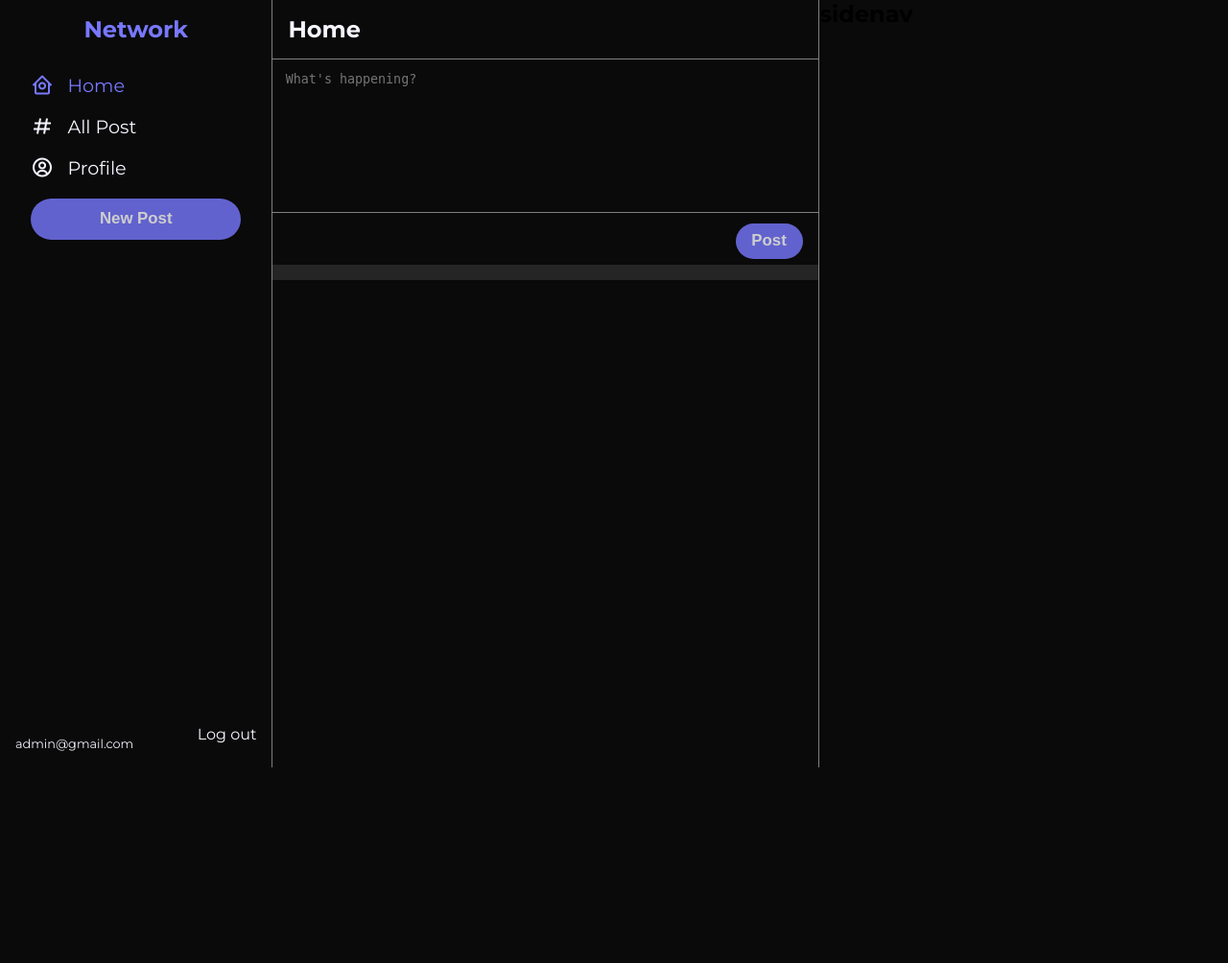
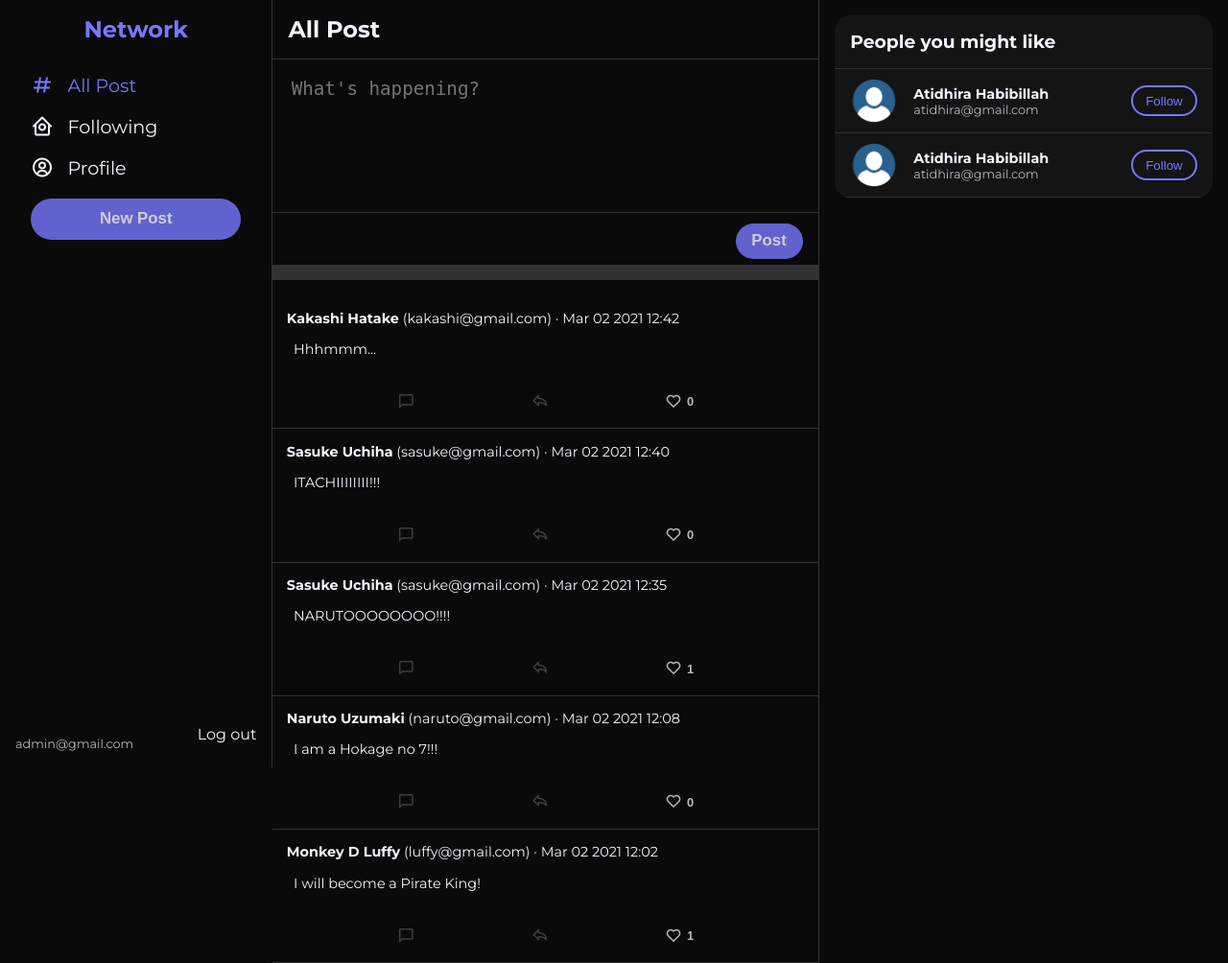
Before and after one commit to atidhirah/network, a Django app: page / in a window 1280 px wide. Shown: the whole page at 96% size. Before the commit the page ends 800 px from the top, so only its background shows below. Run offline with Django 3.2, Linux system fonts and the light colour scheme; a user stored in the database is signed in; data comes from the database, SQL or seed files in the repository; both versions use the stored data as it was after the commit; data that the repository does not hold is empty.

Commit message:
Make user must login before can use app

```diff
--- a/network/models.py
+++ b/network/models.py
@@ -11,6 +11,7 @@ class User(AbstractUser):
 
     def serialize(self):
         return {
+            "id": self.id,
             "username": self.username,
             "email": self.email,
             "fullname": f"{self.first_name} {self.last_name}",
--- a/network/static/network/css/main.css
+++ b/network/static/network/css/main.css
@@ -1,5 +1,6 @@
 @import "./entry.css";
 @import "./mainnav.css";
+@import "./sidenav.css";
 @import "./newpost.css";
 @import "./post.css";
 @import "./profile.css";
@@ -8,8 +9,10 @@
 :root {
   --clr-primary: rgb(120, 120, 255);
   --clr-dark: rgb(10, 10, 10);
+  --clr-grey: rgb(20, 20, 20);
   --clr-text-light: rgb(245, 245, 255);
   --clr-text-grey: rgb(185, 185, 192);
+  --clr-border: rgb(50, 50, 50);
   --clr-pink: rgb(255, 47, 92);
 }
 
@@ -38,11 +41,12 @@ textarea {
   color: var(--clr-text-light);
   resize: none;
   width: 100%;
-  min-height: 10rem;
+  height: 10rem;
+  font-size: 1.2rem;
   padding: 1em;
   outline: none;
   border: none;
-  border-bottom: 1px solid grey;
+  border-bottom: 1px solid var(--clr-border);
 }
 
 body {
@@ -57,6 +61,22 @@ body {
 
 .logo:hover {
   opacity: 1;
+}
+
+.text-nodata {
+  margin-top: 1em;
+  text-align: center;
+}
+
+.text-name {
+  font-size: 0.9rem;
+  font-weight: bold;
+  color: var(--clr-text-light);
+}
+
+.text-email {
+  font-size: 0.8rem;
+  color: var(--clr-text-grey);
 }
 
 .btn {
@@ -114,7 +134,7 @@ body {
 .sidenav {
   grid-area: sidenav;
   background-color: var(--clr-dark);
-  border-left: 1px solid grey;
+  border-left: 1px solid var(--clr-border);
 }
 
 /** =====================CONTENT===================== **/
@@ -125,7 +145,7 @@ body {
 }
 .content > header {
   padding: 1em;
-  border-bottom: 1px solid grey;
+  border-bottom: 1px solid var(--clr-border);
 }
 
 .pagination {
@@ -154,7 +174,7 @@ body {
 
 /** =====================HOME===================== **/
 .home-newpost {
-  border-bottom: 1em solid rgb(37, 37, 37);
+  border-bottom: 1em solid var(--clr-border);
   margin-bottom: 1em;
   overflow: auto;
 }
--- a/network/static/network/css/mainnav.css
+++ b/network/static/network/css/mainnav.css
@@ -3,7 +3,7 @@
   height: 100vh;
   display: flex;
   flex-direction: column;
-  border-right: 1px solid grey;
+  border-right: 1px solid var(--clr-border);
   position: sticky;
   top: 0;
   left: 0;
@@ -56,10 +56,6 @@
   color: var(--clr-text-light);
 }
 
-.nav__user-action span {
-  font-size: 0.8rem;
-}
-
 .nav__user-action ul {
   width: 100%;
 
--- a/network/static/network/css/post.css
+++ b/network/static/network/css/post.css
@@ -1,7 +1,7 @@
 .post__container {
   font-size: 0.9rem;
   padding: 1em;
-  border-bottom: 1px solid grey;
+  border-bottom: 1px solid var(--clr-border);
 }
 
 .post__container header {
@@ -32,7 +32,7 @@
   color: var(--clr-text-light);
   font-size: 0.8rem;
   outline: none;
-  border: 1px solid gray;
+  border: 1px solid grey;
   padding: 0.7em 1.5em;
   position: absolute;
   bottom: 0px;
@@ -99,9 +99,11 @@
 
 #postCancel,
 #postEdit {
+  background-color: var(--clr-primary);
   width: fit-content;
+  font-size: 0.8rem;
   font-weight: normal;
-  padding: 0 1em;
+  padding: 0.5em 1em;
   margin: 0;
 }
 
--- a/network/static/network/css/profile.css
+++ b/network/static/network/css/profile.css
@@ -1,12 +1,12 @@
 .profile {
   width: 100%;
   background-color: var(--clr-dark);
-  border-bottom: 1px solid grey;
+  border-bottom: 1px solid var(--clr-border);
 }
 
 .profile__banner {
   height: 10rem;
-  background-color: grey;
+  background-color: var(--clr-border);
 }
 
 .profile__data1 {
--- /dev/null
+++ b/network/static/network/css/sidenav.css
@@ -0,0 +1,57 @@
+.sidenav-container {
+  color: var(--clr-text-light);
+  padding: 1em;
+}
+
+.people {
+  background-color: var(--clr-grey);
+  border-radius: 1em;
+  overflow: hidden;
+}
+
+.people header {
+  border-bottom: 1px solid var(--clr-border);
+  padding: 1em;
+}
+
+.people li {
+  border-bottom: 1px solid var(--clr-border);
+  display: flex;
+  align-items: center;
+  padding: 0.5em 1em;
+}
+
+.people__img {
+  background: url("../img/user1.png");
+  background-repeat: no-repeat;
+  background-position: center;
+  background-size: cover;
+  width: 50px;
+  height: 50px;
+  border-radius: 50%;
+}
+
+.people__data {
+  flex-grow: 1;
+  padding: 0 1em;
+}
+
+.people__name:hover {
+  text-decoration: underline;
+  cursor: pointer;
+}
+
+.people__follow {
+  background-color: var(--clr-grey);
+  outline: none;
+  color: var(--clr-primary);
+  padding: 0.5em 1em;
+  border-radius: 2em;
+  border: 2px solid var(--clr-primary);
+  cursor: pointer;
+  transition: all 0.2s;
+}
+
+.people__follow:hover {
+  background-color: var(--clr-border);
+}
--- a/network/static/network/js/Components/Post.js
+++ b/network/static/network/js/Components/Post.js
@@ -129,7 +129,7 @@ class Post extends HTMLElement {
 
       editBtn.style.display = "none";
       buttons.innerHTML =
-        "<p>You need to login first before interact to this post.</p>";
+        "<p>Need to login first before interact with this post.</p>";
     }
   }
 
--- a/network/static/network/js/main.js
+++ b/network/static/network/js/main.js
@@ -1,24 +1,15 @@
 import Database from "./Database.js";
 import "./Components/Post.js";
 
-let userStatus;
 let userEmail;
 let pageCount;
 let currentPage;
 
 document.addEventListener("DOMContentLoaded", () => {
-  // Check if user login
-  const user = document.getElementById("userAction");
-  if (user) {
-    userStatus = true;
+  // Get user email
   userEmail = document.getElementById("userActionEmail").innerText;
-    Database.getProfile(userEmail, 1);
   // Setup new post button from navigation
   setupNewPost();
-  } else {
-    userStatus = false;
-    userEmail = null;
-  }
 
   // First load content
   setupSection();
@@ -63,7 +54,7 @@ const setupSection = () => {
 
   if (section !== "profile") {
     if (section == "home") {
-      setupHomeNewPost();
+      setupHome();
     }
     Database.getPosts(section, 1).then((result) => {
       pageCount = result.page_count;
@@ -91,20 +82,20 @@ const setupSection = () => {
 };
 
 // *====================== HOME SECTION ======================*
-const setupHomeNewPost = () => {
+const setupHome = () => {
   const homePostBtn = document.getElementById("homeNewPostSubmit");
-  const homePostUser = document.getElementById("homeNewPostUser");
-  const homePostContent = document.getElementById("homeNewPostContent");
+  const url = homePostBtn.dataset.url;
 
-  homePostBtn.onclick = () => {
-    const maker = homePostUser.value;
-    let content = homePostContent.value;
+  homePostBtn.onclick = (e) => {
+    const maker = document.querySelector("#homeNewPostUser").value;
+    let content = document.querySelector("#homeNewPostContent").value;
+    if (content !== "") {
       content = content.replace(/\n\r?/g, "<br />");
       Database.makePost(maker, content).then(() => {
         // Go to homepage after creating a post
-      const url = homePostBtn.dataset.url;
         document.location.href = url;
       });
+    }
     e.preventDefault();
   };
 };
@@ -175,6 +166,9 @@ const createPostElements = (arrData) => {
   // Clear previous post data
   index.innerHTML = "";
 
+  if (arrData.length === 0) {
+    index.innerHTML = `<p class="text-nodata"> No post can be displayed.</p>`;
+  } else {
     // Loop through the data and make post element
     for (let i in arrData) {
       const post = arrData[i];
@@ -189,6 +183,7 @@ const createPostElements = (arrData) => {
 
       // Append post element into post container
       index.appendChild(element);
+    }
   }
 };
 
--- a/network/templates/network/explore.html
+++ b/network/templates/network/following.html
@@ -1,6 +1,6 @@
 {%extends "network/layout.html"%} {%load static%} {%block body%}
-<header data-section="explore">
-  <h2>Explore</h2>
+<header data-section="following">
+  <h2>Following</h2>
 </header>
 <div id="postData"></div>
 
@@ -12,4 +12,4 @@
   </div>
 </div>
 
-{%endblock%} {%block title%}Network{%endblock%}
+{%endblock%} {%block title%}Following{%endblock%}
--- a/network/templates/network/index.html
+++ b/network/templates/network/index.html
@@ -1,6 +1,6 @@
 {%extends "network/layout.html"%} {%load static%} {%block body%}
 <header data-section="home">
-  <h2>Home</h2>
+  <h2>All Post</h2>
 </header>
 
 <div class="home-newpost">
--- a/network/templates/network/layout.html
+++ b/network/templates/network/layout.html
@@ -30,15 +30,14 @@
           </div>
 
           <ul class="nav__links">
-            {%if user.is_authenticated%}
             <li>
               <a href="{%url 'network:index'%}" id="home" class="active-nav"
-                ><i class="bx bx-home-circle"></i> Home</a
+                ><i class="bx bx-hash"></i> All Post</a
               >
             </li>
             <li>
-              <a href="{%url 'network:explore'%}" id="explore"
-                ><i class="bx bx-hash"></i> All Post</a
+              <a href="{%url 'network:following'%}" id="following"
+                ><i class="bx bx-home-circle"></i> Following</a
               >
             </li>
             <li>
@@ -48,37 +47,18 @@
             </li>
 
             <li><button class="btn" id="btnNewPost">New Post</button></li>
-
-            {%else%}
-            <li>
-              <a
-                href="{%url 'network:explore'%}"
-                id="explore"
-                class="active-nav"
-                ><i class="bx bx-hash"></i> All Post</a
-              >
-            </li>
-            <li>
-              <a href="{%url 'network:login'%}"
-                ><i class="bx bx-log-in"></i>Login</a
-              >
-            </li>
-            <li>
-              <a href="{%url 'network:register'%}"
-                ><i class="bx bx-id-card"></i>Register</a
-              >
-            </li>
-            {%endif%}
           </ul>
-          {%if user.is_authenticated%}
           <div class="nav__user-action" id="userAction">
             <div>
-              <strong>{{user.first_name}} {{user.last_name}}</strong><br />
-              <span id="userActionEmail">{{user.email}}</span>
+              <span class="text-name"
+                >{{user.first_name}} {{user.last_name}}</span
+              ><br />
+              <span class="text-email" id="userActionEmail"
+                >{{user.email}}</span
+              >
             </div>
             <a href="{%url 'network:logout'%}">Log out</a>
           </div>
-          {%endif%}
         </nav>
       </div>
 
@@ -121,8 +101,31 @@
 
       <!-- Side Nav -->
       <section class="sidenav">
-        <h2>sidenav</h2>
-        {%block sidenav%}{%endblock%}
+        <div class="sidenav-container">
+          <div class="people">
+            <header>
+              <h3>People you might like</h3>
+            </header>
+            <ul>
+              <li>
+                <div class="people__img"></div>
+                <div class="people__data">
+                  <p class="people__name text-name">Atidhira Habibillah</p>
+                  <p class="text-email">atidhira@gmail.com</p>
+                </div>
+                <button class="people__follow">Follow</button>
+              </li>
+              <li>
+                <div class="people__img"></div>
+                <div class="people__data">
+                  <p class="people__name text-name">Atidhira Habibillah</p>
+                  <p class="text-email">atidhira@gmail.com</p>
+                </div>
+                <button class="people__follow">Follow</button>
+              </li>
+            </ul>
+          </div>
+        </div>
       </section>
     </div>
   </body>
--- a/network/templates/network/login.html
+++ b/network/templates/network/login.html
@@ -18,7 +18,7 @@
     <div class="login">
       <div class="login__container">
         <h1 class="login__header">
-          Login to <a href="{%url 'network:index'%}" class="logo">Network</a>
+          Login to <span class="logo">Network</span>
         </h1>
         <div class="login__form">
           <form action="{%url 'network:login'%}" method="POST">
--- a/network/templates/network/register.html
+++ b/network/templates/network/register.html
@@ -18,7 +18,7 @@
     <div class="register">
       <div class="register__container">
         <h1 class="register__header">
-          Register to <a href="{%url 'network:index'%}" class="logo">Network</a>
+          Register to <span class="logo">Network</span>
         </h1>
         <div class="register__form">
           <form action="{%url 'network:register'%}" method="POST">
--- a/network/urls.py
+++ b/network/urls.py
@@ -5,15 +5,15 @@ from . import views
 app_name = "network"
 urlpatterns = [
     path('', views.index_view, name="index"),
-    path('explore', views.explore_view, name="explore"),
+    path('following', views.following_view, name="following"),
     path('<str:email>/', views.profile_view, name="profile"),
     path('login', views.login_view, name="login"),
     path('register', views.register_view, name="register"),
     path('logout', views.logout_view, name="logout"),
 
     # API
+    path('user/<str:username>/<int:numpage>', views.user_api, name="user"),
     path('section/<str:section>/<int:numpage>',
          views.section_api, name="section"),
-    path('user/<str:username>/<int:numpage>', views.user_api, name="user"),
     path('post', views.post_api, name="post"),
 ]
--- a/network/views.py
+++ b/network/views.py
@@ -15,11 +15,11 @@ def index_view(request):
     if request.user.is_authenticated:
         return render(request, "network/index.html")
     else:
-        return HttpResponseRedirect(reverse("network:explore"))
+        return HttpResponseRedirect(reverse("network:login"))
 
 
-def explore_view(request):
-    return render(request, "network/explore.html")
+def following_view(request):
+    return render(request, "network/following.html")
 
 
 @login_required
@@ -77,7 +77,7 @@ def register_view(request):
 
 def logout_view(request):
     logout(request)
-    return HttpResponseRedirect(reverse("network:explore"))
+    return HttpResponseRedirect(reverse("network:index"))
 
 
 # ===================== API =====================
@@ -87,7 +87,7 @@ def user_api(request, username, numpage):
     if request.method == "PUT":
         user = request.user
         user_following = user.following.all()
-        # Update following and followers on PUT method
+        # Update following on PUT method
         data = json.loads(request.body)
         email = data.get("email")
         user2 = User.objects.get(email=email)
@@ -119,15 +119,15 @@ def user_api(request, username, numpage):
         }, safe=False)
 
 
+@login_required
 def section_api(request, section, numpage):
     # Return all post according to section and page
-    if section == 'home':
+    if section == 'following':
         following = list(request.user.following.all())
-        following.append(request.user)
         all_post = Post.objects.filter(
             maker__in=following
         ).order_by("-created_on")
-    elif section == 'explore':
+    elif section == 'home':
         all_post = Post.objects.all().order_by("-created_on")
 
     posts = Paginator(all_post, 10)
```
Also changed, not shown: network/static/network/js/Components/People.js (added, +13 -0 lines), db.sqlite3, network/static/network/js/home.js (deleted). Lines whose indentation alone changed are shown as unchanged.
